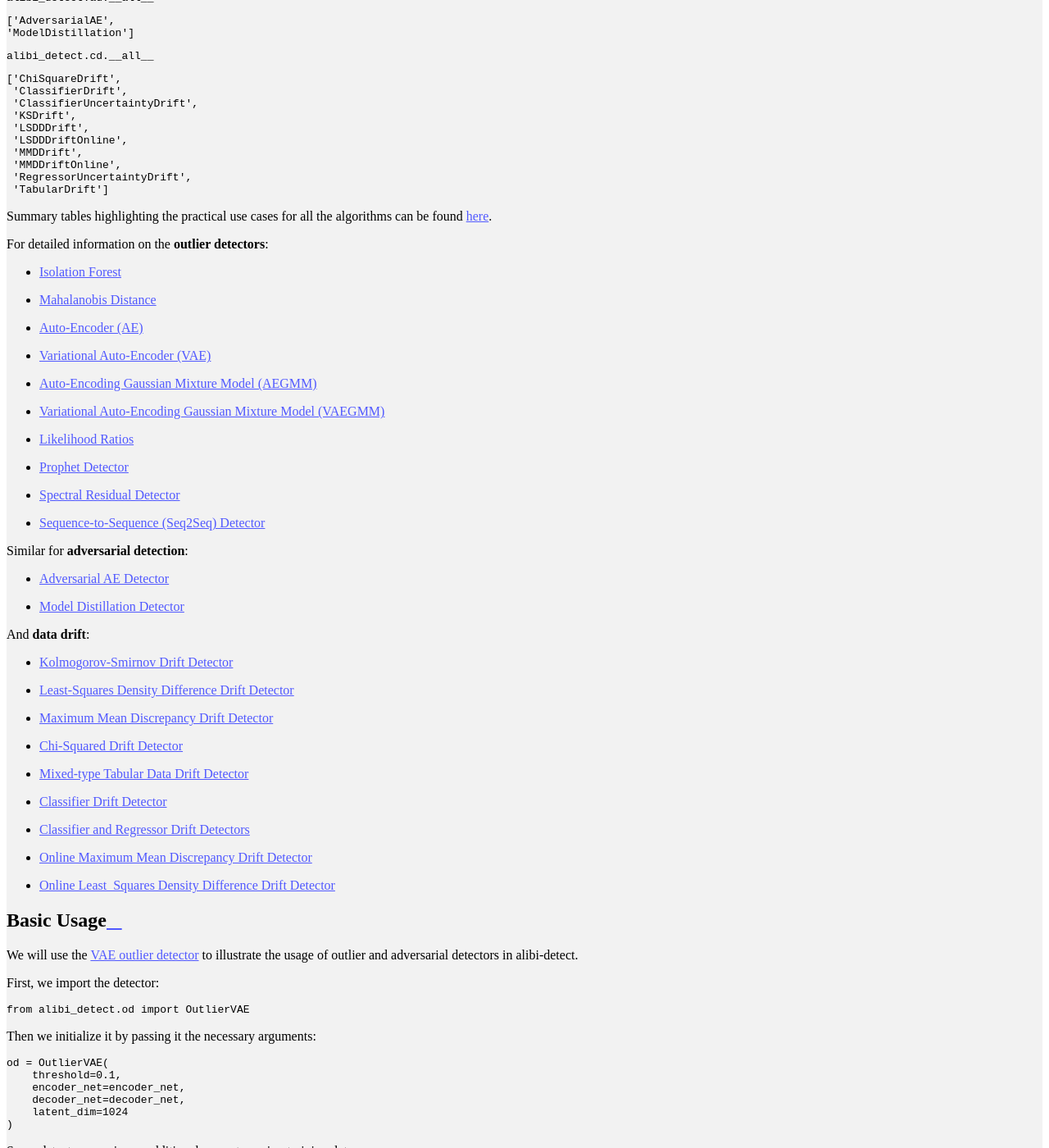
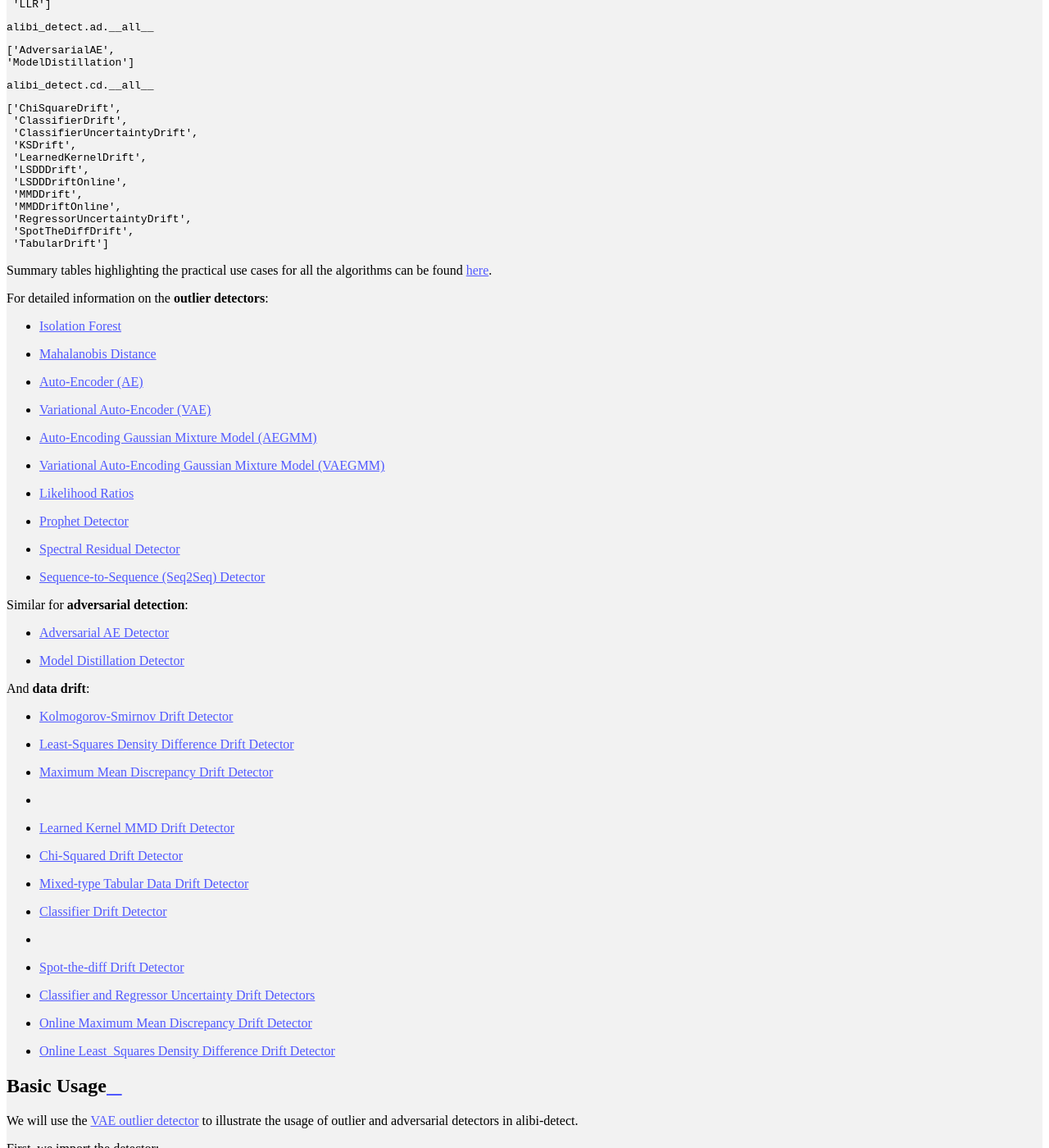
Before and after one commit to SeldonIO/alibi-detect, a Sphinx documentation site: the page built from doc/source/overview/getting_started.md, in a window 1280 px wide and 1400 px high, scrolled down 1534 px. Shown: the whole window at 82% size. Built offline with Sphinx 7.4.7 and the Read the Docs theme 2.0.0, drawn with Linux system fonts in a browser that asks for light colours; pages that are not in the unit, such as notebooks, are missing from menus; some of the changed text lies outside the part shown.

Commit message:
Doc stuff

````diff
--- a/doc/source/index.rst
+++ b/doc/source/index.rst
@@ -41,9 +41,11 @@
 
    methods/chisquaredrift.ipynb
    methods/classifierdrift.ipynb
+   methods/spotthediffdrift.ipynb
    methods/ksdrift.ipynb
    methods/lsdddrift.ipynb
    methods/mmddrift.ipynb
+   methods/learnedkerneldrift.ipynb
    methods/tabulardrift.ipynb
    methods/modeluncdrift.ipynb
    methods/onlinemmddrift.ipynb
@@ -74,6 +76,7 @@
    examples/cd_text_amazon
    examples/cd_text_imdb
    examples/cd_clf_cifar10
+   examples/cd_spot_the_diff_mnist_wine
    examples/cd_model_unc_cifar10_wine
    examples/cd_online_wine
    examples/cd_mol
--- a/doc/source/overview/getting_started.md
+++ b/doc/source/overview/getting_started.md
@@ -54,11 +54,13 @@ alibi_detect.cd.__all__
  'ClassifierDrift',
  'ClassifierUncertaintyDrift',
  'KSDrift',
+ 'LearnedKernelDrift',
  'LSDDDrift',
  'LSDDDriftOnline',
  'MMDDrift',
  'MMDDriftOnline',
  'RegressorUncertaintyDrift',
+ 'SpotTheDiffDrift',
  'TabularDrift']
 ```
 
@@ -99,14 +101,18 @@ And **data drift**:
 * [Least-Squares Density Difference Drift Detector](../methods/lsdddrift.ipynb)
 
 * [Maximum Mean Discrepancy Drift Detector](../methods/mmddrift.ipynb)
+*
+* [Learned Kernel MMD Drift Detector](../methods/learnedkerneldrift.ipynb)
 
 * [Chi-Squared Drift Detector](../methods/chisquaredrift.ipynb)
 
 * [Mixed-type Tabular Data Drift Detector](../methods/tabulardrift.ipynb)
 
 * [Classifier Drift Detector](../methods/classifierdrift.ipynb)
+*
+* [Spot-the-diff Drift Detector](../methods/classifierdrift.ipynb)
 
-* [Classifier and Regressor Drift Detectors](../methods/modeluncdrift.ipynb)
+* [Classifier and Regressor Uncertainty Drift Detectors](../methods/modeluncdrift.ipynb)
 
 * [Online Maximum Mean Discrepancy Drift Detector](../methods/onlinemmddrift.ipynb)
 
````
Also changed, not shown: README.md (+8 -0 lines), doc/source/overview/algorithms.md (+2 -0 lines).
